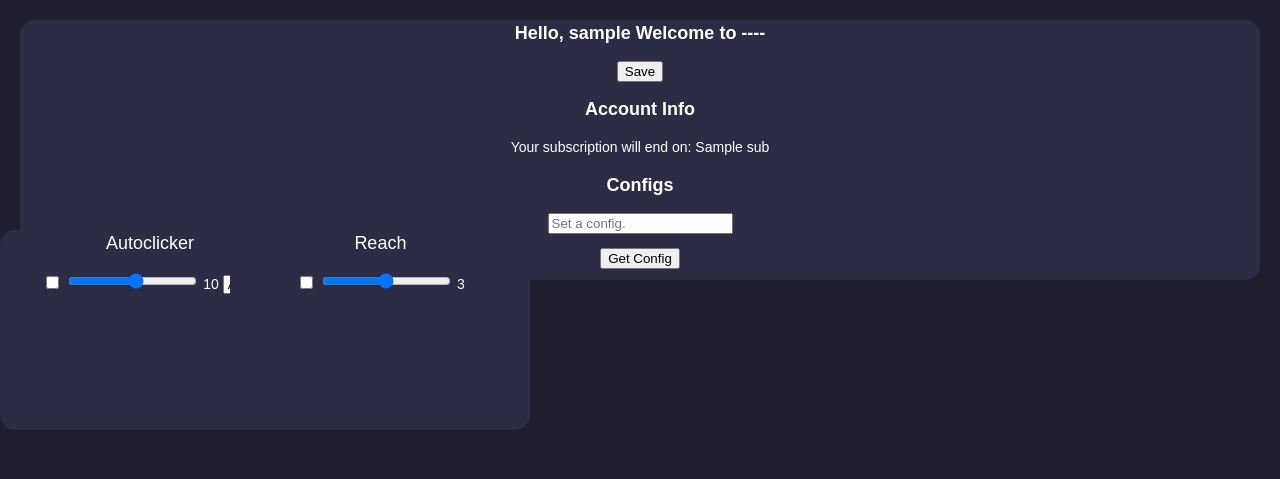
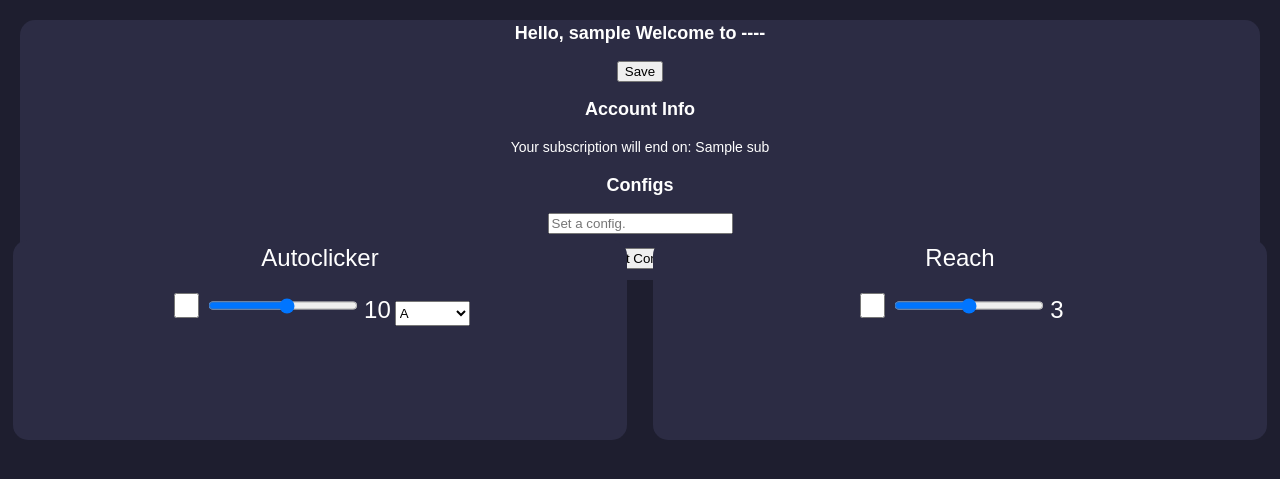
Before and after one commit to haydenpog/freewebguisource, a Flask app: template templates/home.html in a window 1280 px wide. Shown: the top 479 px of the page. Run offline with Flask 2, Linux system fonts and the light colour scheme; the template is opened without the code that fills it: most values are stand-ins (such as "Sample title", 1, 10 or a date in 2020).

Commit message:
site looks less bad
i did some shit :D

```diff
--- a/admin.ini
+++ b/admin.ini
@@ -1 +1 @@
-True16g|True3.64
+NoneNoneNone|NoneNone
--- a/templates/home.html
+++ b/templates/home.html
@@ -17,6 +17,16 @@ body {
   background-color: #1e1e2f;
 }
 
+input.largerCheckbox {
+            width: 25px;
+            height: 25px;
+}
+
+input.largerSlider {
+            width: 150px;
+            height: 25px;
+}
+
 .container {
   height: 200px;
   position: relative;
@@ -26,8 +36,8 @@ body {
   margin: 0;
   position: absolute;
   top: 40%;
-  -ms-transform: translateY(-45%);
-  transform: translateY(-45%);
+  -ms-transform: translateY(-40%);
+  transform: translateY(-40%);
 }
 .horizontal-center {
   margin: 0;
@@ -45,15 +55,15 @@ body {
     <body>
 	<form method="POST" action="/cheat/{{username}}/">
 		<!--Autoclicker -->
-		<div class="vertical-center" style="width: 300px;">
-			<center>  <font size="+1">Autoclicker</font></center>
+		<div class="vertical-center" style="left: 1%; width: 48%;">
+			<center>  <font size="+2">Autoclicker</font></center>
 			<p><p/>
 			<center>
-				<input type="checkbox" name="autoclicker" value="True"/>
+				<input type="checkbox" name="autoclicker" class="largerCheckbox" value="True"/>
 			<span class="checkmark"></span>
-            <input type="range" min="1" max="20" name="autoclickcps" oninput="this.nextElementSibling.value = this.value"  />
-			<output>10</output>
-			<select name ="letter" id="letter"></select>
+            <input type="range" min="1" max="20" name="autoclickcps" class="largerSlider" oninput="this.nextElementSibling.value = this.value"  />
+			<output style="font-size: x-large" >10</output>
+			<select name ="letter" style="width: 75px; height:25px;" id="letter"></select>
 
 			<p><p/>
 				</center>
@@ -61,13 +71,13 @@ body {
 		<!--End Autoclicker-->
 
 		<!--Reach -->
-		<div class="vertical-center" style="left: 18%; width: 300px;">
-			<center>  <font size="+1">Reach</font></center>
+		<div class="vertical-center" style="left: 51%; width: 48%;">
+			<center>  <font size="+2">Reach</font></center>
 			<p><p/>
-			<center><input type="checkbox" name="reach" value="True"/>
+			<center><input type="checkbox" name="reach" class="largerCheckbox" value="True"/>
 			<span class="checkmark"></span>
-            <input type="range" min="3" max="4" name="reachvalue" oninput="this.nextElementSibling.value = this.value" step=".01" />
-			<output>3</output>
+            <input type="range" min="3" max="4" name="reachvalue"  class="largerSlider" oninput="this.nextElementSibling.value = this.value" step=".01" />
+			<output style="font-size: x-large"  >3</output>
 				</center>
 			<p><p/>
 		</div>
@@ -88,8 +98,8 @@ body {
 					<p></p>
 					<input type="text" name="cfgset" id="cfgset" placeholder="Set a config." maxlength="16">
 					<p></p>
-					<button onclick="location.href='/getcfg/{{username}}'" type="button">
-         Get Config</button>
+					<button onclick="location.href='/getcfg/{{username}}'" type="button">Get Config</button>
+
 		</center>
 		</div>
 		<!--End Header-->
```
Also changed, not shown: adminbot.py (+50 -31 lines), main.py (+9 -9 lines).
